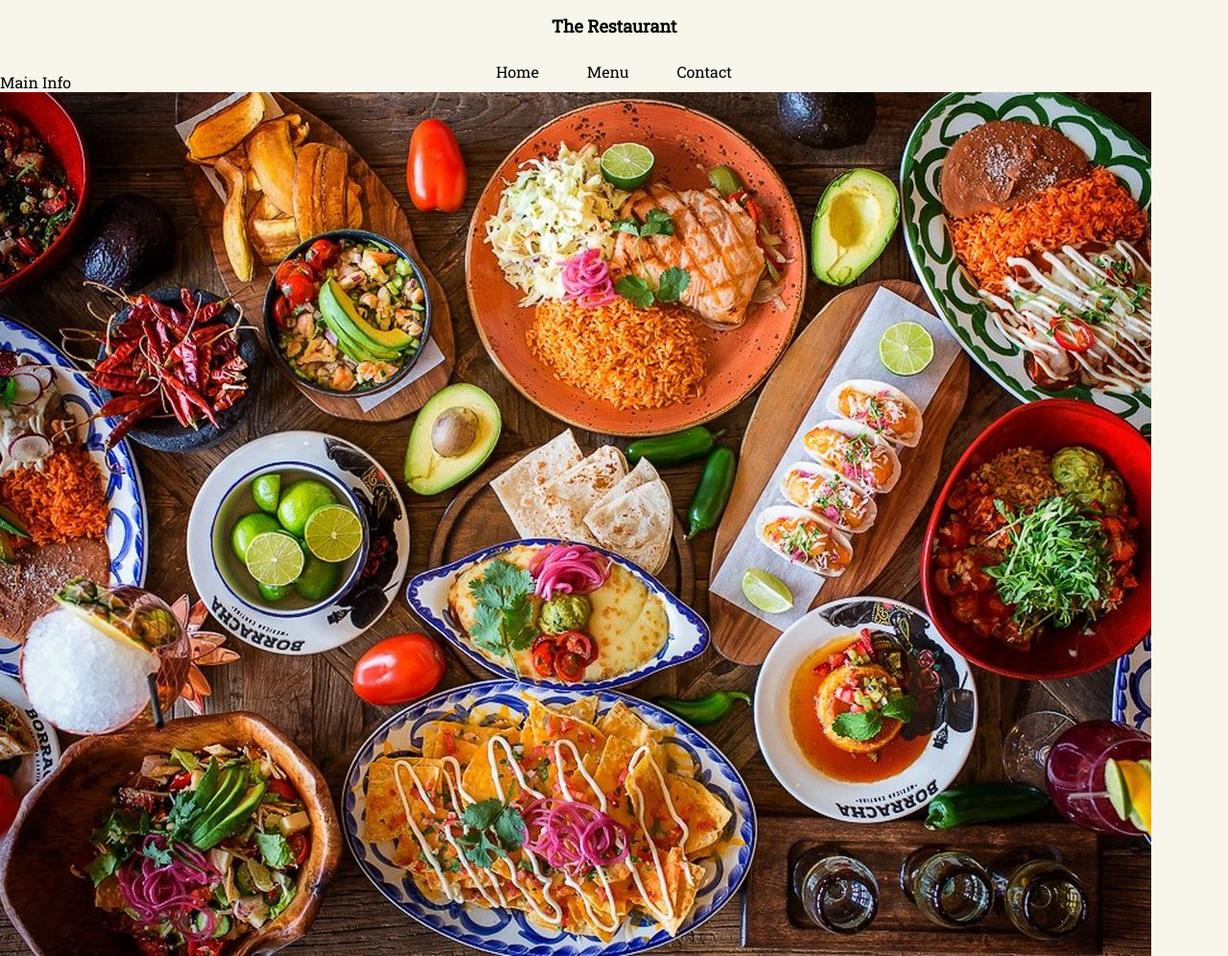
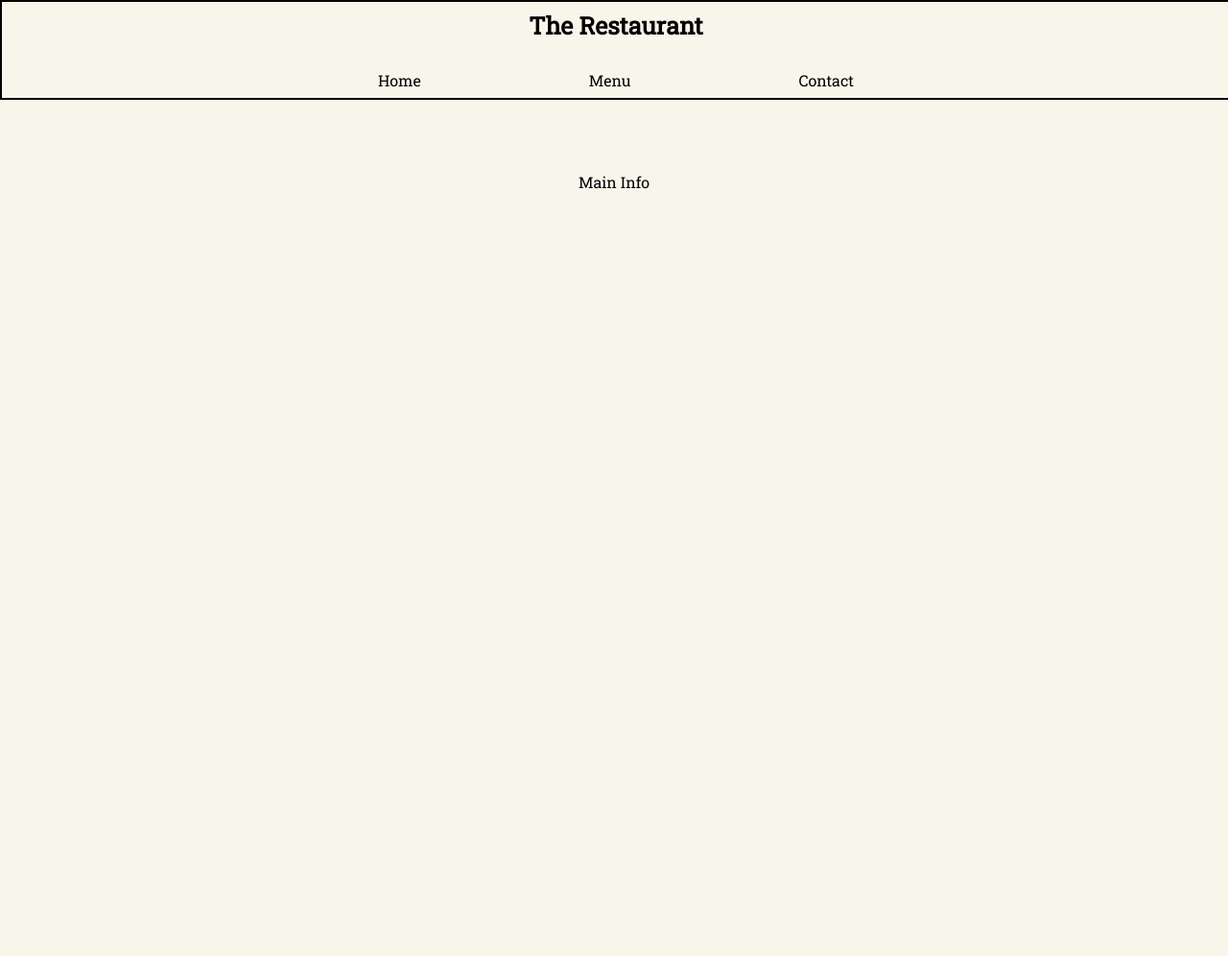
Before and after one commit to jmv1006/RestaurantPage, a website built with webpack: page dist/index.html in a window 1280 px wide. Shown: the whole page at 96% size. After the commit the page ends 800 px from the top, so only its background shows below. Built offline with nearby package versions, Linux system fonts and the light colour scheme.

Commit message:
third commit

```diff
--- a/src/homepage.js
+++ b/src/homepage.js
@@ -22,24 +22,42 @@ function createHeader() {
         if (i == 0) {
             const homeButtonDiv = document.createElement('div')
             headerNavItems.appendChild(homeButtonDiv).innerText = 'Home';
+            homeButtonDiv.classList = 'navButton';
         } else if (i == 1) {
             const menuButtonDiv = document.createElement('div')
             headerNavItems.appendChild(menuButtonDiv).innerText = 'Menu';
+            menuButtonDiv.classList = 'navButton';
         } else if (i == 2) {
             const contactButtonDiv = document.createElement('div')
             headerNavItems.appendChild(contactButtonDiv).innerText = 'Contact';
+            contactButtonDiv.classList = 'navButton';
         }
     };
 };
 
 //<-- Main Info Area -->
 function createMainContent() {
-    const img = document.createElement('img');
-    img.src = '../src/images/mexicanfood.jpeg';
+    //const img = document.createElement('img');
+    //img.src = '../src/images/mexicanfood.jpeg';
+
+    //creates main area container
     const homePageDescription = document.createElement('div');
     contentModule.appendChild(homePageDescription).innerText = 'Main Info';
-    contentModule.appendChild(img);
-}
+    homePageDescription.classList = 'homePageMainArea';
+    //contentModule.appendChild(img);
+
+    const navChoices = document.querySelectorAll('.navButton');
+    for (let j = 0; j < navChoices.length; j++) {
+        navChoices[j].addEventListener('mouseenter', function() {
+            this.classList = 'navButtonHover'
+        });
+
+        navChoices[j].addEventListener('mouseleave', function() {
+            this.classList = 'navButton';
+        })
+    };
+};
+
 
 //Loads page
 function pageLoad() {
--- a/src/style.css
+++ b/src/style.css
@@ -18,21 +18,35 @@ body {
     flex-direction: column;
     justify-content: center;
     align-items: center;
-    gap: 25px;
     background-color: #F8F5EB;
     width: 100%;
-    height: 75px;
+    height: 100px;
+    gap: 30px;
+    border: 2px solid black;
 }
 
 .headerTitle {
-    font-size: large;
+    font-size: 25px;
     font-weight: bold;
-    margin-top: 25px;
 }
 
 .navItems {
     display: flex;
-    flex-direction: row;
-    gap: 50px;
+    gap: 175px;
+}
+
+.navButton {
+    font-style: normal
+}
+
+.navButtonHover {
     cursor: pointer;
+    text-decoration: underline;
 }
+
+.homePageMainArea {
+    display: flex;
+    justify-content: center;
+    align-items: center;
+    padding: 75px;
+}
--- a/webpack.config.js
+++ b/webpack.config.js
@@ -1,3 +1,4 @@
+const { watch } = require('fs');
 const path = require('path');
 
 module.exports = {
@@ -22,4 +23,5 @@ module.exports = {
           },
       ],
   },
+  watch: false,
 };
```
Also changed, not shown: dist/main.js.
